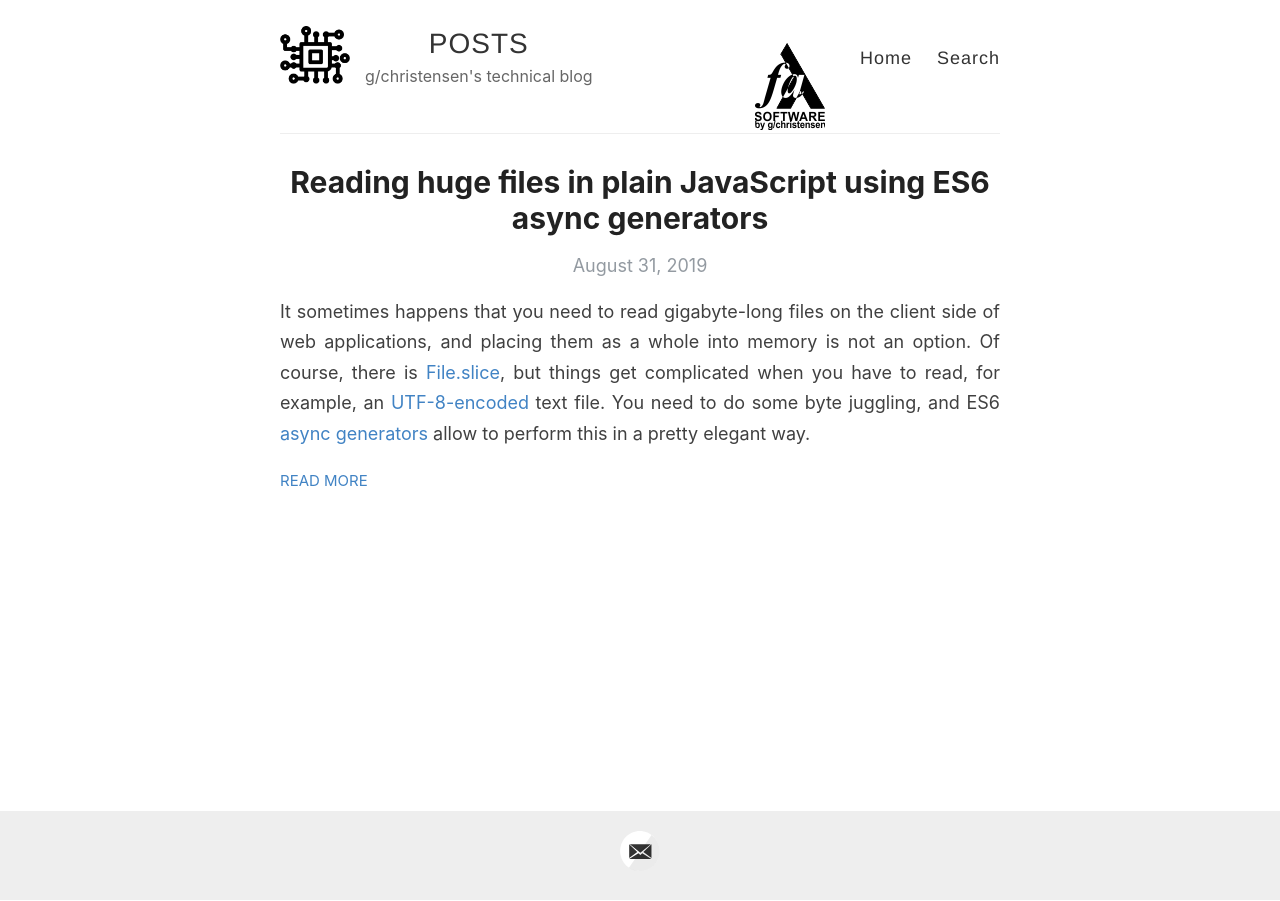
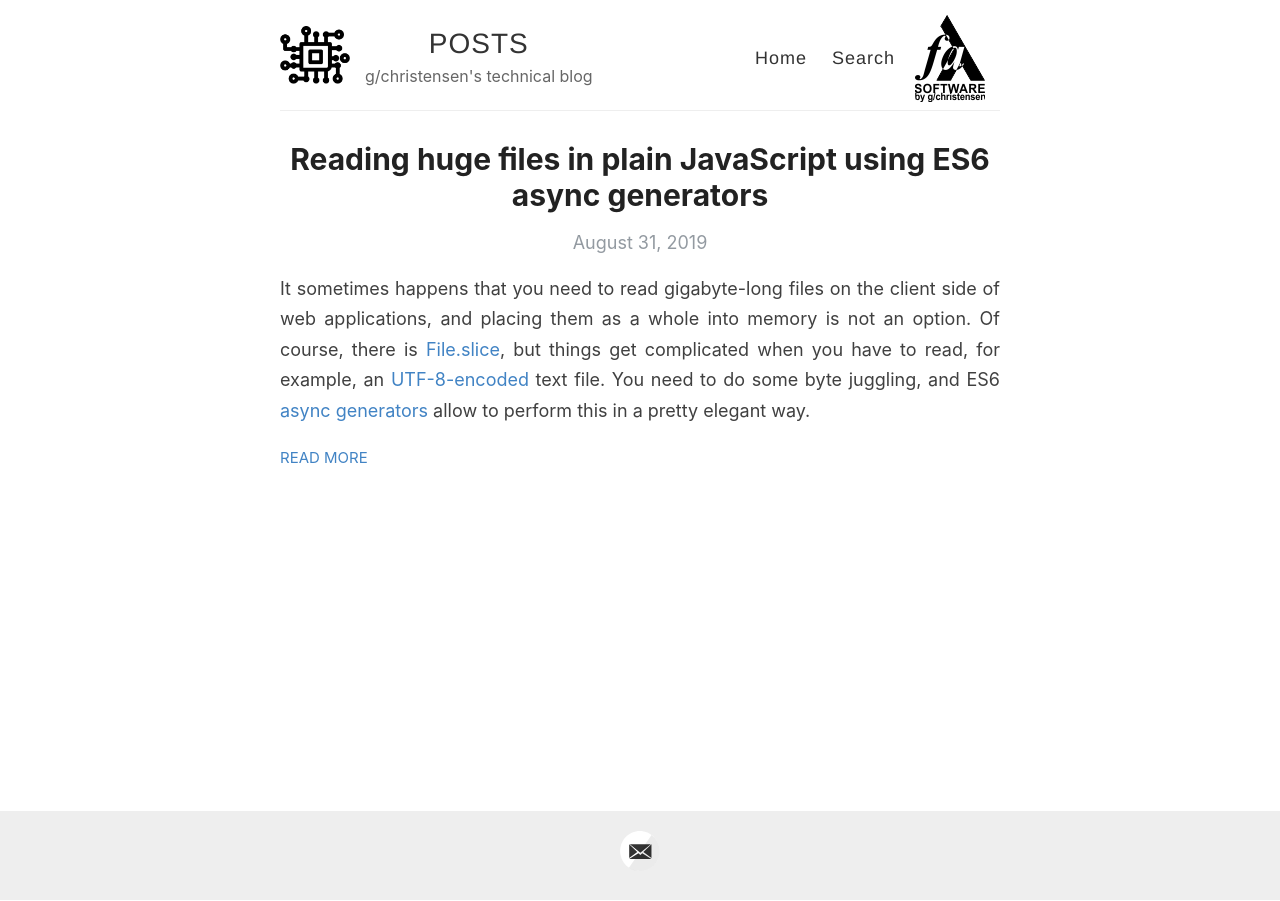
Before and after one commit to GChristensen/posts, a Jekyll site: the page built from index.html, in a window 1280 px wide. Built offline with Jekyll 4.4.1, drawn with Linux system fonts in a browser that asks for light colours; the list of posts is cut into pages by our own code.

Commit message:
config edit

```diff
--- a/_layouts/default.html
+++ b/_layouts/default.html
@@ -29,7 +29,7 @@
             <nav>
               <a href="{{ site.baseurl }}/">Home</a>
               <a href="{{ site.baseurl }}/search">Search</a>
-              <a href="https://gchristensen.github.io" target="_blank" class="site-avatar"><img src="{{ site.baseurl }}/software.png" /></a>
+              <a href="https://gchristensen.github.io" target="_blank" class="software-avatar"><img src="{{ site.baseurl }}/software.png" /></a>
               <!---a href="{{ site.baseurl }}/about">About</a-->
             </nav>
           </header>
--- a/style.scss
+++ b/style.scss
@@ -257,7 +257,7 @@
   }
 }
 
-.site-avatar {
+.site-avatar, .software-avatar {
   float: left;
   width: 70px;
   height: 70px;
@@ -272,6 +272,12 @@
   img {
     border-radius: 5px;
   }
+}
+
+.software-avatar {
+  float: right;
+  margin-top: -28px;
+  margin-left: 20px;
 }
 
 .site-info {
```
